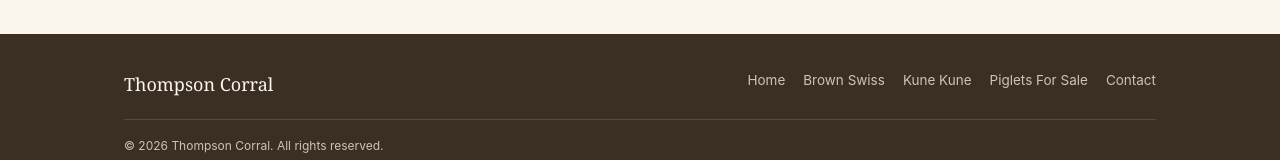
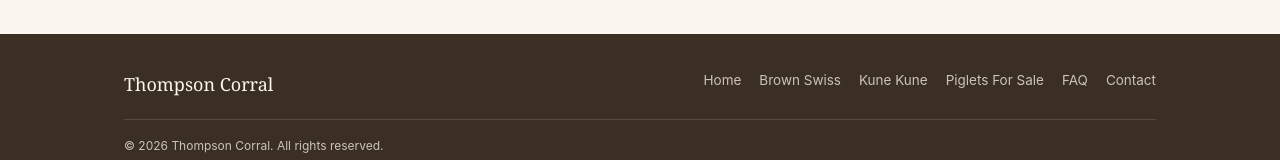
Before and after one commit to thompsoncorral/thompsoncorral, a plain HTML site: page piglet-detail.html in a window 1280 px wide. Shown: the part 312-472 px from the top of the page. Drawn offline with Linux system fonts and the light colour scheme.

Commit message:
Replace 'Contact' link with 'FAQ' and 'Contact'

```diff
--- a/piglet-detail.html
+++ b/piglet-detail.html
@@ -882,7 +882,7 @@ a { color: inherit; }
           <a href="cattle.html">Brown Swiss</a>
           <a href="kunekune.html">Kune Kune</a>
           <a href="piglets.html">Piglets For Sale</a>
-          <a href="mailto:info@thompsoncorral.com">Contact</a>
+          <a href="faq.html">FAQ</a> <a href="mailto:info@thompsoncorral.com">Contact</a>
         </nav>
       </div>
       <p class="footer-fine">&copy; <span id="year"></span> Thompson Corral. All rights reserved.</p>
```
